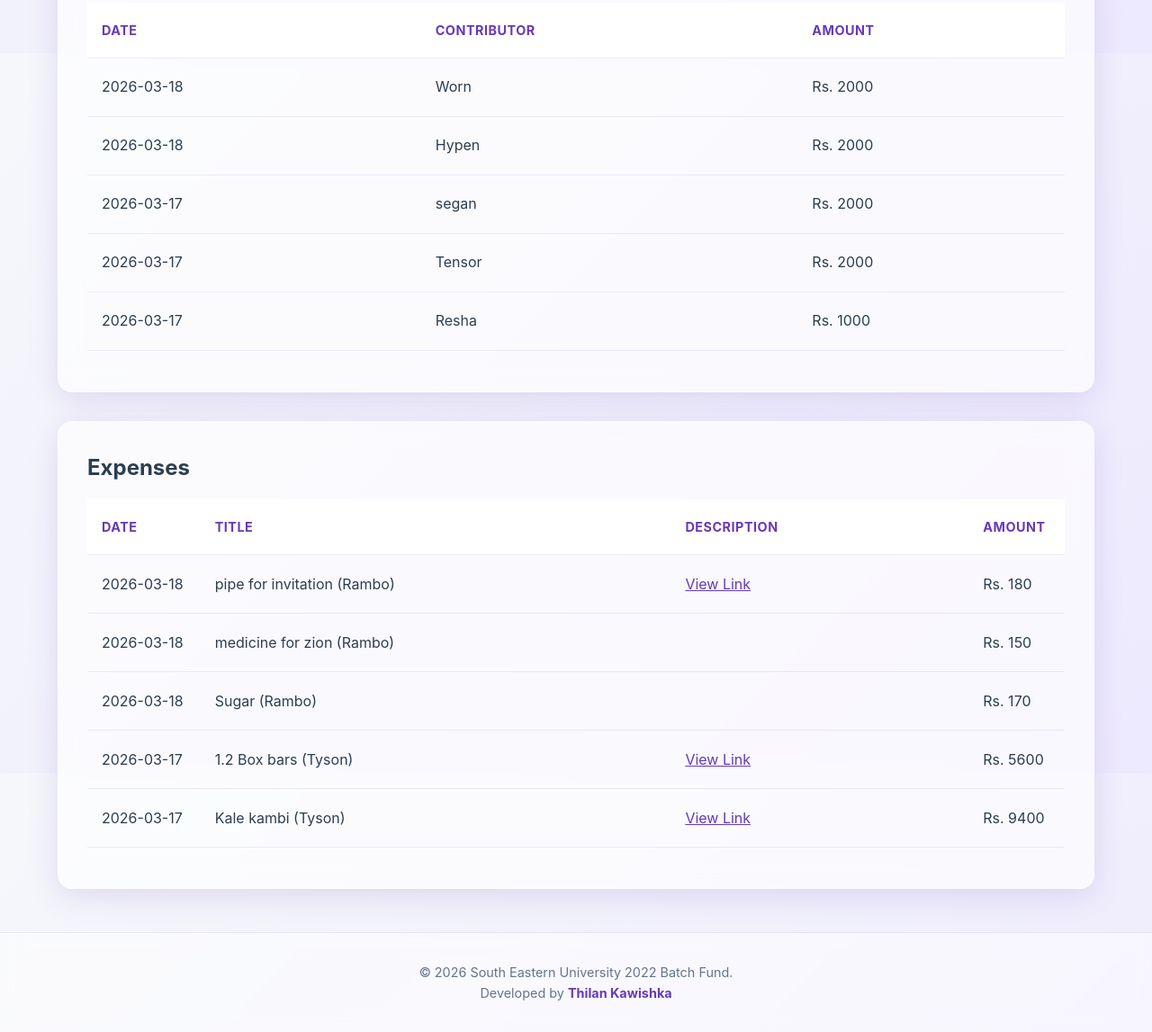
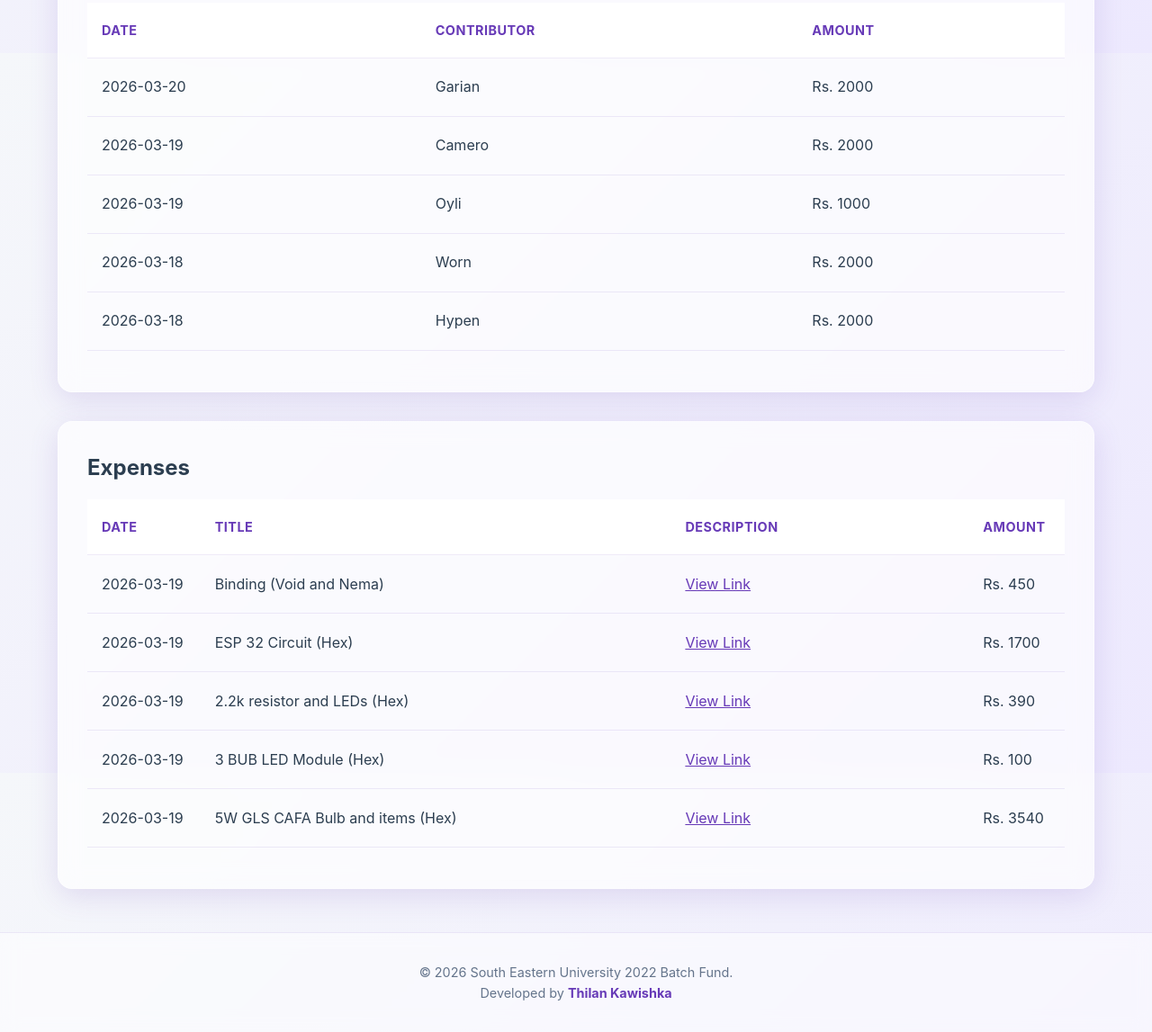
Before and after one commit to DArkSHADOW110/fund_collection, a plain HTML site: page index.html in a window 1280 px wide. Shown: the part 741-1888 px from the top of the page at 90% size. Drawn offline with Linux system fonts and the light colour scheme.

Commit message:
Update index.html

```diff
--- a/index.html
+++ b/index.html
@@ -1068,6 +1068,18 @@
     "name": "Hypen",
     "gender": "Male",
     "active": true
+  },
+  {
+    "id": "CC60CCC66",
+    "name": "Garian",
+    "gender": "Male",
+    "active": true
+  },
+  {
+    "id": "CA1DB6986",
+    "name": "Camero",
+    "gender": "Male",
+    "active": true
   }
 ];
 
@@ -1833,6 +1845,27 @@
     "contributorId": "CEFAC1D89",
     "amount": 2000,
     "date": "2026-03-18",
+    "type": "weekly"
+  },
+  {
+    "id": "COLF67F1E04",
+    "contributorId": "CC60CCC66",
+    "amount": 2000,
+    "date": "2026-03-20",
+    "type": "weekly"
+  },
+  {
+    "id": "COL4D4959F2",
+    "contributorId": "CA1DB6986",
+    "amount": 2000,
+    "date": "2026-03-19",
+    "type": "weekly"
+  },
+  {
+    "id": "COLA0AC6FD3",
+    "contributorId": "C36A7D477",
+    "amount": 1000,
+    "date": "2026-03-19",
     "type": "weekly"
   }
 ];
@@ -1890,7 +1923,7 @@
   {
     "id": "EXPA7C51289",
     "title": "For hire box bar 12",
-    "amount": 200,
+    "amount": 400,
     "date": "2026-03-10",
     "description": ""
   },
@@ -2193,6 +2226,48 @@
     "title": "Sugar (Rambo)",
     "amount": 170,
     "date": "2026-03-18",
+    "description": ""
+  },
+  {
+    "id": "EXP45C0E14D",
+    "title": "Binding (Void and Nema) ",
+    "amount": 450,
+    "date": "2026-03-19",
+    "description": "https://drive.google.com/file/d/1TBm4JMdgrH_0C_RizQ30GEiMno_jI2-E/view?usp=sharing"
+  },
+  {
+    "id": "EXPC09B8A37",
+    "title": "ESP 32 Circuit (Hex)",
+    "amount": 1700,
+    "date": "2026-03-19",
+    "description": "https://drive.google.com/file/d/1ByOaDfyCqxQvIFDAbelx3w-4BzhyIpUU/view?usp=sharing"
+  },
+  {
+    "id": "EXP5962FECA",
+    "title": "2.2k resistor and LEDs (Hex)",
+    "amount": 390,
+    "date": "2026-03-19",
+    "description": "https://drive.google.com/file/d/15gKOfsaDpFGPMX_DgNEaH-1l-BwXNDRP/view?usp=sharing"
+  },
+  {
+    "id": "EXP82CB7995",
+    "title": "3 BUB LED Module (Hex)",
+    "amount": 100,
+    "date": "2026-03-19",
+    "description": "https://drive.google.com/file/d/1Tj09Wns7azgE09t3qyWXHryPaxVjoaqO/view?usp=sharing"
+  },
+  {
+    "id": "EXPD202CFDC",
+    "title": "5W GLS CAFA Bulb and items (Hex)",
+    "amount": 3540,
+    "date": "2026-03-19",
+    "description": "https://drive.google.com/file/d/1ZoaSY2Eoeo11VhDCkEF7eKnQ98AKFNCS/view?usp=sharing"
+  },
+  {
+    "id": "EXPB85C3D00",
+    "title": "Pair of compasses (Sanari)",
+    "amount": 170,
+    "date": "2026-03-19",
     "description": ""
   }
 ];
```
